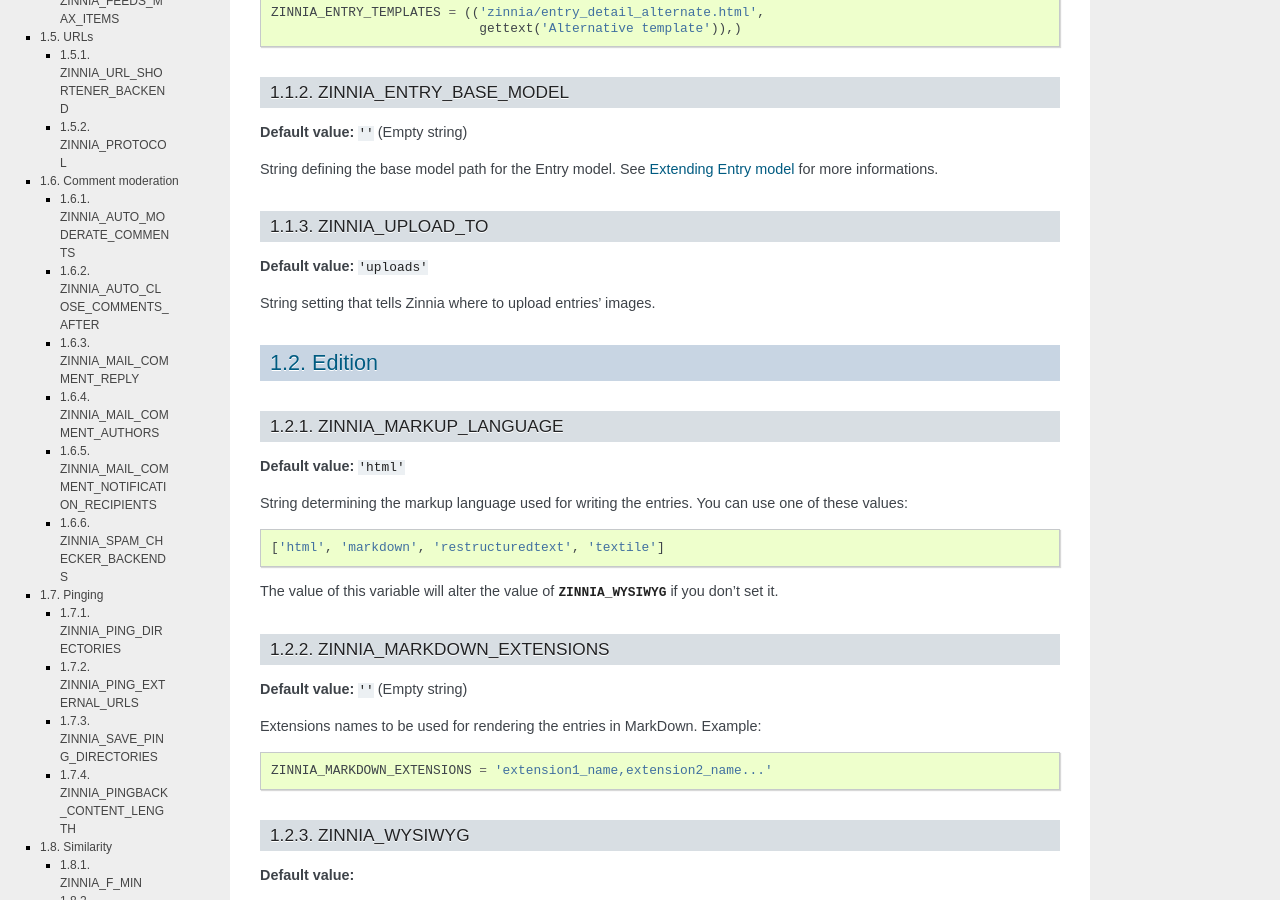
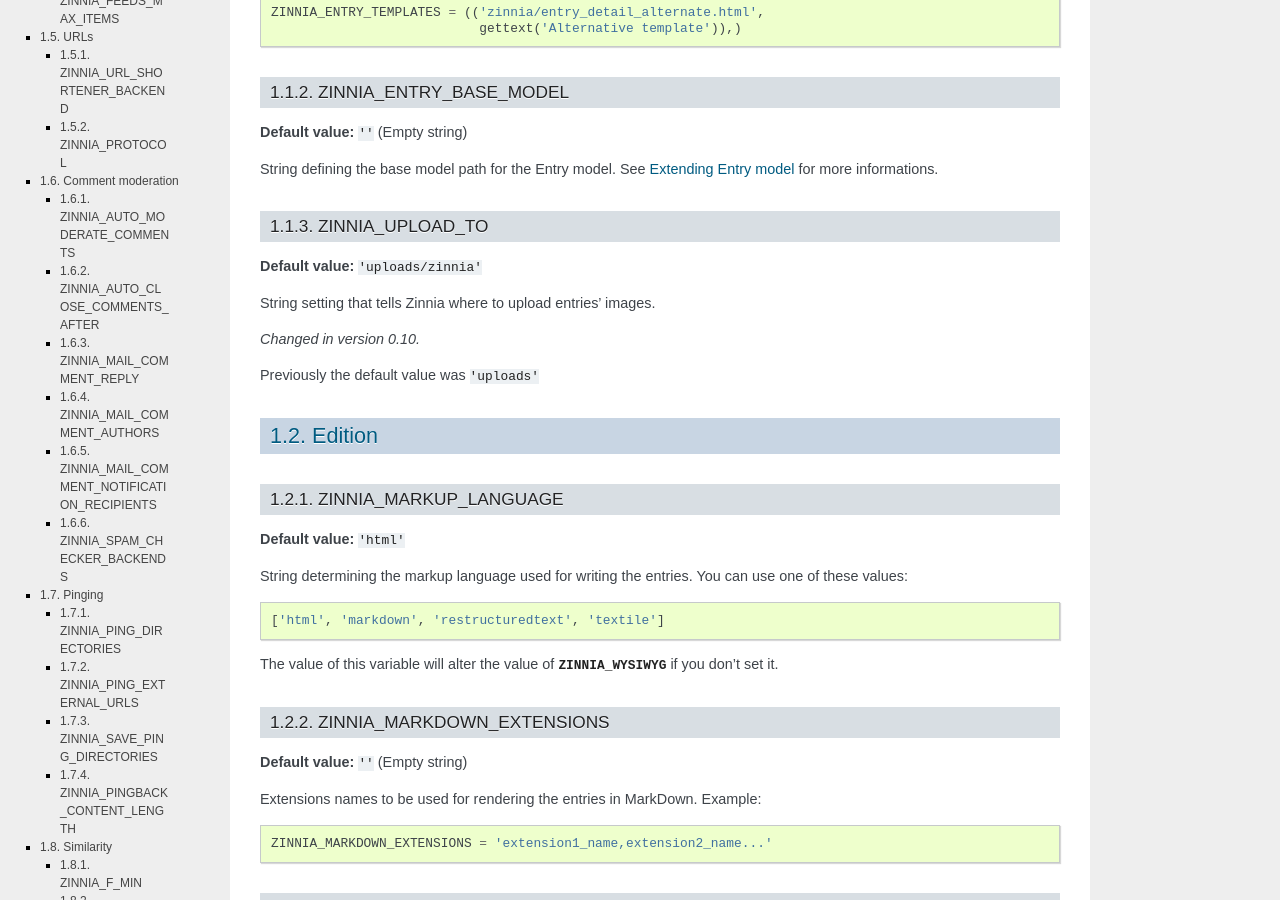
Before and after one commit to Fantomas42/django-blog-zinnia, a Sphinx documentation site: the page built from docs/settings.rst, in a window 1280 px wide and 900 px high, scrolled down 728 px. Built offline with Sphinx 7.4.7, drawn with Linux system fonts in a browser that asks for light colours.

Commit message:
changing the upload directory for images, accordingly to drt suggestion

```diff
--- a/docs/settings.rst
+++ b/docs/settings.rst
@@ -46,9 +46,12 @@
 
 ZINNIA_UPLOAD_TO
 ----------------
-**Default value:** ``'uploads'``
+**Default value:** ``'uploads/zinnia'``
 
 String setting that tells Zinnia where to upload entries' images.
+
+.. versionchanged:: 0.10
+Previously the default value was ``'uploads'``
 
 .. _settings-edition:
 
```
Also changed, not shown: 1 other file.
